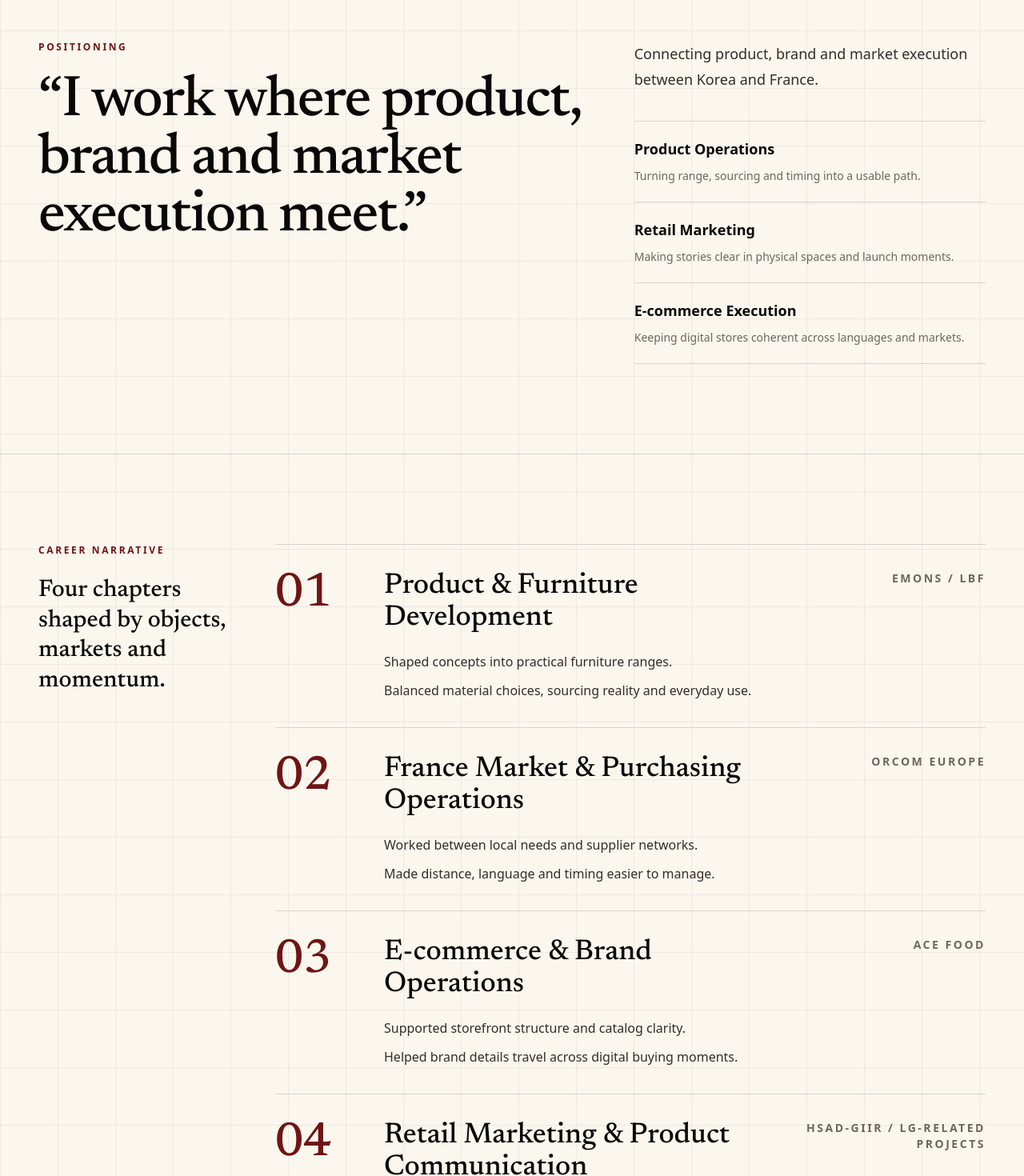
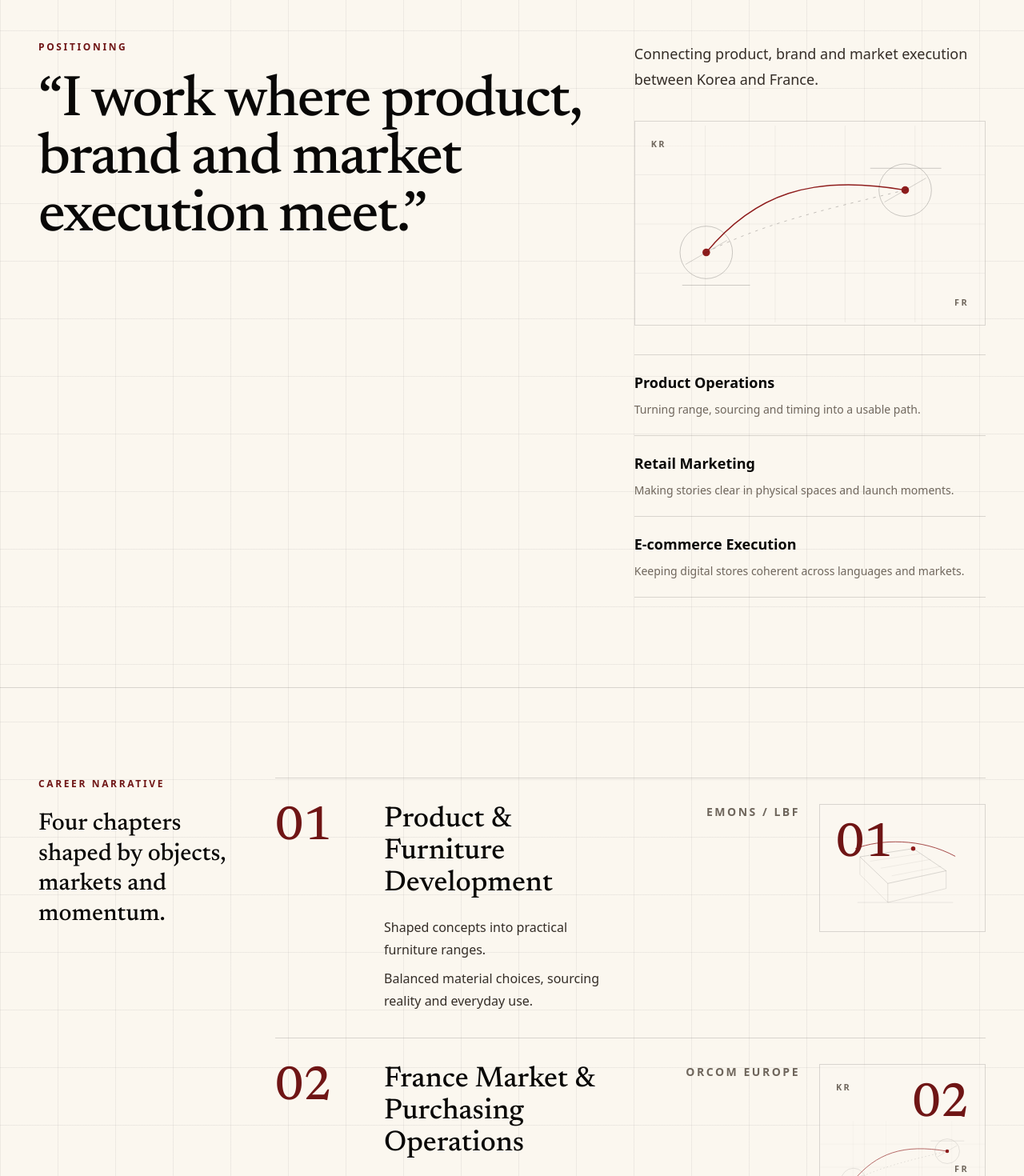
Before and after one commit to kwangsoojung/kwangsoo-profile, a React (Vite) app: page / in a window 1280 px wide. Shown: the part 1330-2800 px from the top of the page at 80% size. Built offline with nearby package versions, Linux system fonts and the light colour scheme.

Commit message:
Add abstract visual system

```diff
--- a/src/App.tsx
+++ b/src/App.tsx
@@ -17,79 +17,36 @@ import { Container } from './components/Container';
 import { Eyebrow } from './components/Eyebrow';
 import { LanguageSwitcher } from './components/LanguageSwitcher';
 import { Section } from './components/Section';
+import {
+  EcommerceInterfaceVisual,
+  HeroVisual,
+  KoreaFranceMapVisual,
+  ProductSketchVisual,
+  RetailGridVisual,
+} from './components/visuals';
 import { en } from './content/en';
 import { fr } from './content/fr';
 import { kr } from './content/kr';
 import type { LanguageCode, ProfileContent } from './content/types';
 
 const capabilityIcons = [PenLine, Store, Boxes, ShoppingBag, Route, ArrowUpRight];
+const chapterVisuals = [
+  ProductSketchVisual,
+  KoreaFranceMapVisual,
+  EcommerceInterfaceVisual,
+  RetailGridVisual,
+];
+const workVisuals = [
+  RetailGridVisual,
+  EcommerceInterfaceVisual,
+  ProductSketchVisual,
+  KoreaFranceMapVisual,
+];
 const contentByLanguage: Record<LanguageCode, ProfileContent> = { en, fr, kr };
 const languageStorageKey = 'kwangsoo-profile-language';
 
 function isLanguageCode(value: string | null): value is LanguageCode {
   return value === 'en' || value === 'fr' || value === 'kr';
-}
-
-function HeroVisual({ visual }: { visual: ProfileContent['heroVisual'] }) {
-  return (
-    <div className="relative min-h-[24rem] overflow-hidden border border-line bg-ivory-50/45 p-5 sm:min-h-[32rem] lg:min-h-[42rem]">
-      <div className="absolute inset-x-0 top-1/2 h-px bg-line" />
-      <div className="absolute inset-y-0 left-1/2 w-px bg-line" />
-      <div className="absolute left-6 top-6 text-[0.68rem] font-semibold uppercase tracking-[0.24em] text-ink-500/75">
-        {visual.meta}
-      </div>
-      <div className="absolute bottom-6 right-6 text-right font-display text-5xl font-medium leading-none text-brand-700 sm:text-7xl">
-        {visual.marker}
-      </div>
-      <svg
-        aria-hidden="true"
-        className="absolute inset-0 h-full w-full"
-        viewBox="0 0 520 680"
-        fill="none"
-      >
-        <path
-          d="M78 540C154 398 202 188 372 132"
-          stroke="#8F1D1D"
-          strokeWidth="2"
-          strokeLinecap="round"
-        />
-        <path
-          d="M126 120H414V418H126V120Z"
-          stroke="rgba(9,8,7,.3)"
-          strokeWidth="1"
-        />
-        <path
-          d="M176 170H364V370H176V170Z"
-          stroke="rgba(9,8,7,.18)"
-          strokeWidth="1"
-        />
-        <circle cx="372" cy="132" r="62" stroke="#8F1D1D" strokeWidth="1.5" />
-        <circle cx="116" cy="552" r="84" stroke="rgba(9,8,7,.22)" strokeWidth="1" />
-        <path
-          d="M270 0V680M0 334H520"
-          stroke="rgba(9,8,7,.09)"
-          strokeWidth="1"
-        />
-      </svg>
-      <div className="absolute left-[18%] top-[28%] h-28 w-28 rounded-full border border-brand-700/70" />
-      <div className="absolute right-[18%] top-[42%] h-40 w-24 border border-ink-950/20 bg-ivory-100/45" />
-      <div className="absolute bottom-[18%] left-[28%] h-3 w-40 bg-brand-700" />
-    </div>
-  );
-}
-
-function WorkVisual({ index }: { index: string }) {
-  return (
-    <div className="relative h-44 overflow-hidden border-b border-line bg-ivory-100/35">
-      <div className="absolute inset-0 bg-[linear-gradient(rgba(9,8,7,.08)_1px,transparent_1px),linear-gradient(90deg,rgba(9,8,7,.08)_1px,transparent_1px)] bg-[size:32px_32px]" />
-      <div className="absolute left-5 top-5 font-display text-6xl font-medium text-brand-700">
-        {index}
-      </div>
-      <div className="absolute bottom-5 right-5 h-24 w-24 rounded-full border border-ink-950/25" />
-      <div className="absolute bottom-12 right-16 h-px w-40 rotate-[-24deg] bg-brand-700" />
-      <div className="absolute right-10 top-8 h-16 w-28 border border-ink-950/20" />
-    </div>
-  );
 }
 
 function App() {
@@ -193,6 +150,11 @@ function App() {
             </div>
             <div className="self-end">
               <p className="max-w-md text-lg leading-8 text-ink-700">{profile.summary}</p>
+              <KoreaFranceMapVisual
+                className="mt-9 h-64"
+                destinationLabel={profile.mapVisual.destination}
+                originLabel={profile.mapVisual.origin}
+              />
               <div className="mt-9 grid gap-0 border-t border-line">
                 {profile.pillars.map((pillar) => (
                   <article key={pillar.title} className="border-b border-line py-5">
@@ -218,10 +180,13 @@ function App() {
               </p>
             </div>
             <div className="grid gap-0 border-t border-line">
-              {profile.chapters.map((chapter) => (
+              {profile.chapters.map((chapter, index) => {
+                const ChapterVisual = chapterVisuals[index] ?? ProductSketchVisual;
+
+                return (
                   <article
                     key={chapter.number}
-                  className="grid gap-6 border-b border-line py-8 md:grid-cols-[7rem_minmax(0,1fr)_minmax(10rem,15rem)]"
+                    className="grid gap-6 border-b border-line py-8 md:grid-cols-[7rem_minmax(0,1fr)_minmax(10rem,15rem)] xl:grid-cols-[7rem_minmax(0,1fr)_minmax(10rem,14rem)_13rem]"
                   >
                     <span className="font-display text-6xl font-medium leading-none text-brand-700">
                       {chapter.number}
@@ -239,8 +204,15 @@ function App() {
                     <p className="text-sm font-semibold uppercase tracking-[0.18em] text-ink-500 md:text-right">
                       {chapter.company}
                     </p>
+                    <ChapterVisual
+                      className="h-40 md:col-span-3 xl:col-span-1"
+                      destinationLabel={profile.mapVisual.destination}
+                      marker={chapter.number}
+                      originLabel={profile.mapVisual.origin}
+                    />
                   </article>
-              ))}
+                );
+              })}
             </div>
           </div>
         </Container>
@@ -290,14 +262,22 @@ function App() {
             </h2>
           </div>
           <div className="grid gap-6 md:grid-cols-2">
-            {profile.selectedWork.map((work, index) => (
+            {profile.selectedWork.map((work, index) => {
+              const WorkVisual = workVisuals[index] ?? RetailGridVisual;
+
+              return (
                 <article
                   key={work.title}
                   className={`overflow-hidden border border-line ${
                     index === 1 || index === 2 ? 'md:translate-y-10' : ''
                   }`}
                 >
-                <WorkVisual index={work.index} />
+                  <WorkVisual
+                    className="h-48 border-x-0 border-t-0"
+                    destinationLabel={profile.mapVisual.destination}
+                    marker={work.index}
+                    originLabel={profile.mapVisual.origin}
+                  />
                   <div className="p-6 sm:p-8">
                     <p className="mb-5 text-xs font-semibold uppercase tracking-[0.2em] text-brand-700">
                       {profile.ui.caseLabel} {work.index}
@@ -310,7 +290,8 @@ function App() {
                     </p>
                   </div>
                 </article>
-            ))}
+              );
+            })}
           </div>
         </Container>
       </Section>
--- /dev/null
+++ b/src/components/visuals/EcommerceInterfaceVisual.tsx
@@ -0,0 +1,37 @@
+type EcommerceInterfaceVisualProps = {
+  className?: string;
+  destinationLabel?: string;
+  marker?: string;
+  originLabel?: string;
+};
+
+export function EcommerceInterfaceVisual({
+  className = '',
+  marker = 'E',
+}: EcommerceInterfaceVisualProps) {
+  return (
+    <div
+      className={`relative overflow-hidden border border-line bg-ivory-50/45 ${className}`}
+    >
+      <svg
+        aria-hidden="true"
+        className="h-full min-h-44 w-full"
+        viewBox="0 0 520 260"
+        fill="none"
+      >
+        <path d="M54 42H466V218H54V42Z" stroke="rgba(9,8,7,.35)" />
+        <path d="M54 80H466" stroke="rgba(9,8,7,.22)" />
+        <path d="M88 118H190V188H88V118Z" stroke="rgba(9,8,7,.25)" />
+        <path d="M220 118H322V188H220V118Z" stroke="rgba(9,8,7,.25)" />
+        <path d="M352 118H432V188H352V118Z" stroke="rgba(9,8,7,.25)" />
+        <path d="M86 61H164M196 61H228M250 61H282" stroke="rgba(9,8,7,.35)" />
+        <path d="M96 146H182M228 146H314M360 146H424" stroke="#8F1D1D" strokeWidth="2" />
+        <path d="M96 166H156M228 166H288M360 166H404" stroke="rgba(9,8,7,.28)" />
+        <circle cx="432" cy="61" r="10" stroke="#8F1D1D" />
+      </svg>
+      <div className="absolute left-5 top-5 font-display text-6xl font-medium leading-none text-brand-700">
+        {marker}
+      </div>
+    </div>
+  );
+}
--- /dev/null
+++ b/src/components/visuals/KoreaFranceMapVisual.tsx
@@ -0,0 +1,57 @@
+type KoreaFranceMapVisualProps = {
+  className?: string;
+  destinationLabel?: string;
+  marker?: string;
+  originLabel?: string;
+};
+
+export function KoreaFranceMapVisual({
+  className = '',
+  destinationLabel = 'FR',
+  marker,
+  originLabel = 'KR',
+}: KoreaFranceMapVisualProps) {
+  return (
+    <div
+      className={`relative overflow-hidden border border-line bg-ivory-50/45 ${className}`}
+    >
+      <svg
+        aria-hidden="true"
+        className="h-full min-h-64 w-full"
+        viewBox="0 0 640 360"
+        fill="none"
+      >
+        <path d="M0 90H640M0 180H640M0 270H640" stroke="rgba(9,8,7,.08)" />
+        <path d="M128 0V360M256 0V360M384 0V360M512 0V360" stroke="rgba(9,8,7,.08)" />
+        <path
+          d="M130 232C218 126 322 88 494 118"
+          stroke="#8F1D1D"
+          strokeLinecap="round"
+          strokeWidth="2"
+        />
+        <path
+          d="M130 232C228 182 334 156 494 118"
+          stroke="rgba(9,8,7,.34)"
+          strokeDasharray="5 9"
+        />
+        <circle cx="130" cy="232" r="48" stroke="rgba(9,8,7,.3)" />
+        <circle cx="494" cy="118" r="48" stroke="rgba(9,8,7,.3)" />
+        <circle cx="130" cy="232" r="7" fill="#8F1D1D" />
+        <circle cx="494" cy="118" r="7" fill="#8F1D1D" />
+        <path d="M92 254L168 210M456 140L532 96" stroke="rgba(9,8,7,.25)" />
+        <path d="M86 292H210M430 78H560" stroke="rgba(9,8,7,.28)" />
+      </svg>
+      <div className="absolute left-5 top-5 text-[0.68rem] font-semibold uppercase tracking-[0.22em] text-ink-500">
+        {originLabel}
+      </div>
+      <div className="absolute bottom-5 right-5 text-[0.68rem] font-semibold uppercase tracking-[0.22em] text-ink-500">
+        {destinationLabel}
+      </div>
+      {marker ? (
+        <div className="absolute right-5 top-5 font-display text-6xl font-medium leading-none text-brand-700">
+          {marker}
+        </div>
+      ) : null}
+    </div>
+  );
+}
--- /dev/null
+++ b/src/components/visuals/ProductSketchVisual.tsx
@@ -0,0 +1,35 @@
+type ProductSketchVisualProps = {
+  className?: string;
+  destinationLabel?: string;
+  marker?: string;
+  originLabel?: string;
+};
+
+export function ProductSketchVisual({
+  className = '',
+  marker = 'P',
+}: ProductSketchVisualProps) {
+  return (
+    <div
+      className={`relative overflow-hidden border border-line bg-ivory-50/45 ${className}`}
+    >
+      <svg
+        aria-hidden="true"
+        className="h-full min-h-44 w-full"
+        viewBox="0 0 520 260"
+        fill="none"
+      >
+        <path d="M126 72L294 46L398 116L214 156L126 72Z" stroke="rgba(9,8,7,.36)" />
+        <path d="M214 156V216L398 172V116" stroke="rgba(9,8,7,.26)" />
+        <path d="M126 72V128L214 216" stroke="rgba(9,8,7,.22)" />
+        <path d="M158 86L316 62M192 108L350 80M226 132L382 102" stroke="rgba(9,8,7,.14)" />
+        <path d="M118 216H420" stroke="rgba(9,8,7,.2)" />
+        <path d="M112 46C190 16 320 12 426 70" stroke="#8F1D1D" strokeLinecap="round" strokeWidth="2" />
+        <circle cx="294" cy="46" r="7" fill="#8F1D1D" />
+      </svg>
+      <div className="absolute left-5 top-5 font-display text-6xl font-medium leading-none text-brand-700">
+        {marker}
+      </div>
+    </div>
+  );
+}
--- /dev/null
+++ b/src/components/visuals/index.ts
@@ -0,0 +1,5 @@
+export { EcommerceInterfaceVisual } from './EcommerceInterfaceVisual';
+export { HeroVisual } from './HeroVisual';
+export { KoreaFranceMapVisual } from './KoreaFranceMapVisual';
+export { ProductSketchVisual } from './ProductSketchVisual';
+export { RetailGridVisual } from './RetailGridVisual';
--- a/src/content/en.ts
+++ b/src/content/en.ts
@@ -16,6 +16,10 @@ export const en = {
   heroVisual: {
     meta: 'Seoul / Paris',
     marker: '01',
+  },
+  mapVisual: {
+    origin: 'KR',
+    destination: 'FR',
   },
   ui: {
     languageSwitcherLabel: 'Language',
--- a/src/content/fr.ts
+++ b/src/content/fr.ts
@@ -16,6 +16,10 @@ export const fr = {
   heroVisual: {
     meta: 'Séoul / Paris',
     marker: '01',
+  },
+  mapVisual: {
+    origin: 'KR',
+    destination: 'FR',
   },
   ui: {
     languageSwitcherLabel: 'Langue',
--- a/src/content/kr.ts
+++ b/src/content/kr.ts
@@ -16,6 +16,10 @@ export const kr = {
   heroVisual: {
     meta: '서울 / 파리',
     marker: '01',
+  },
+  mapVisual: {
+    origin: 'KR',
+    destination: 'FR',
   },
   ui: {
     languageSwitcherLabel: '언어',
--- a/src/content/types.ts
+++ b/src/content/types.ts
@@ -18,6 +18,10 @@ export type ProfileContent = {
   heroVisual: {
     meta: string;
     marker: string;
+  };
+  mapVisual: {
+    origin: string;
+    destination: string;
   };
   ui: {
     languageSwitcherLabel: string;
```
Also changed, not shown: src/components/visuals/HeroVisual.tsx (added, +41 -0 lines), src/components/visuals/RetailGridVisual.tsx (added, +33 -0 lines). Lines whose indentation alone changed are shown as unchanged.
